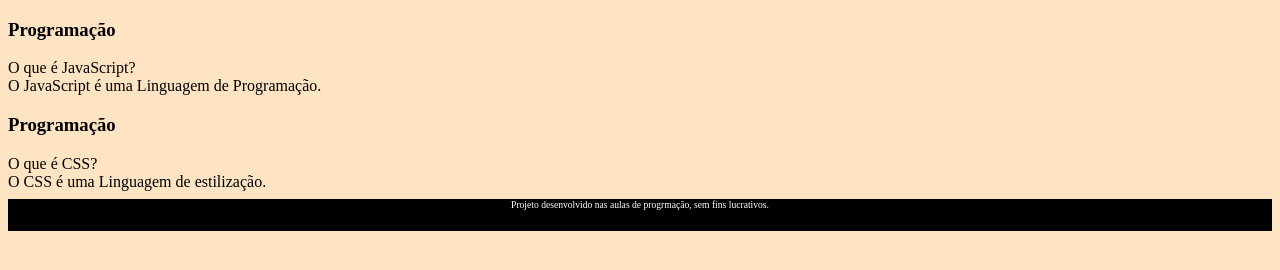
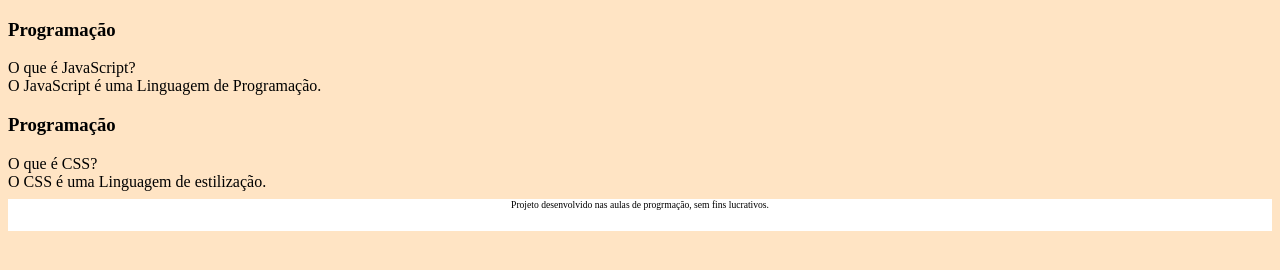
Before and after one commit to trauber1c/segundo-repositorio2, a plain HTML site: page index.html in a window 1280 px wide. Drawn offline with Linux system fonts and the light colour scheme.

Commit message:
Aula 15/05

```diff
--- a/style.css
+++ b/style.css
@@ -4,8 +4,8 @@ body {
 }
 
 footer {
-   background-color: rgb(0, 0, 0);
-   color: rgb(255, 255, 255);
+   background-color: white;
+   color: black;
    position: fixed
    bottom: 0;
    width: 100%;
```
